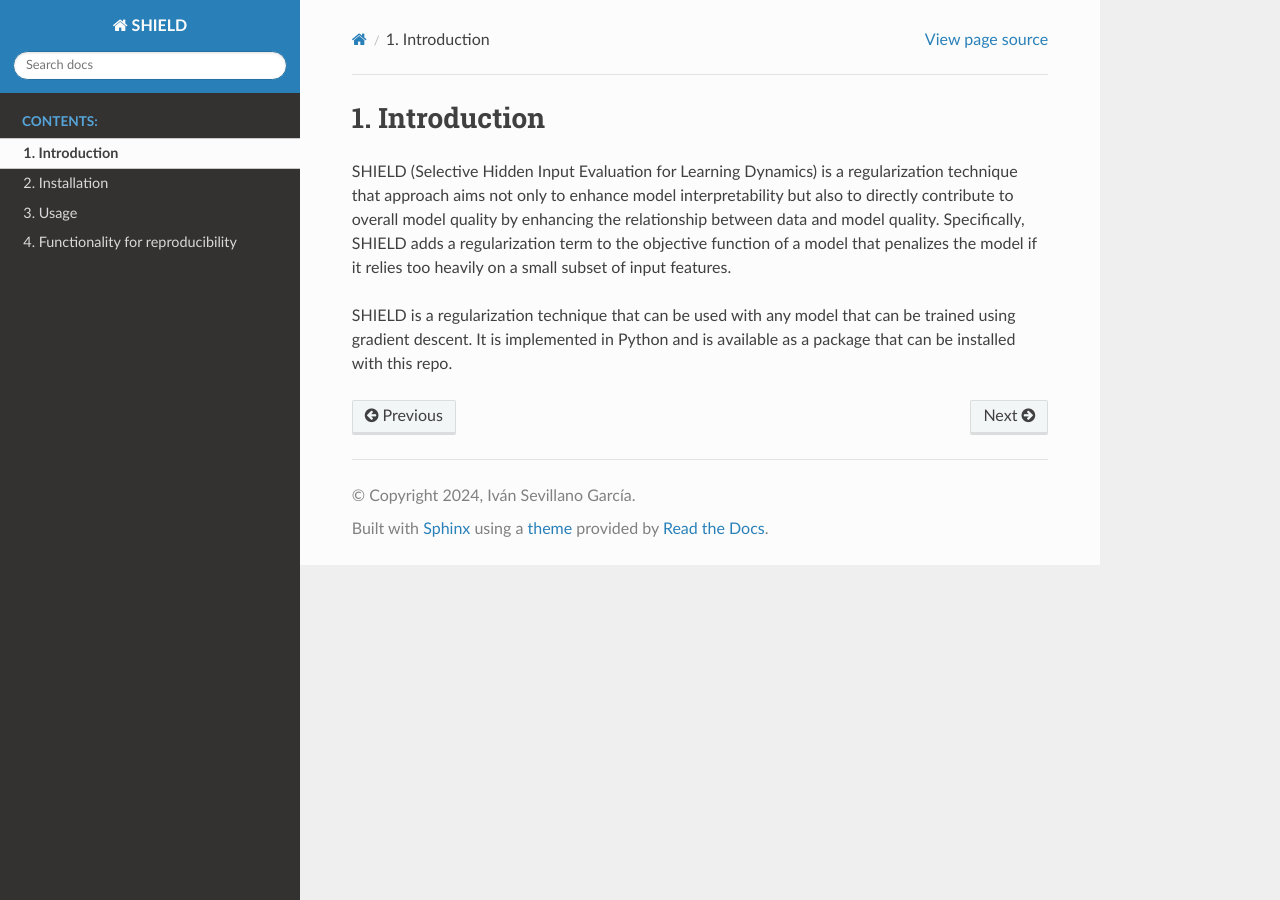
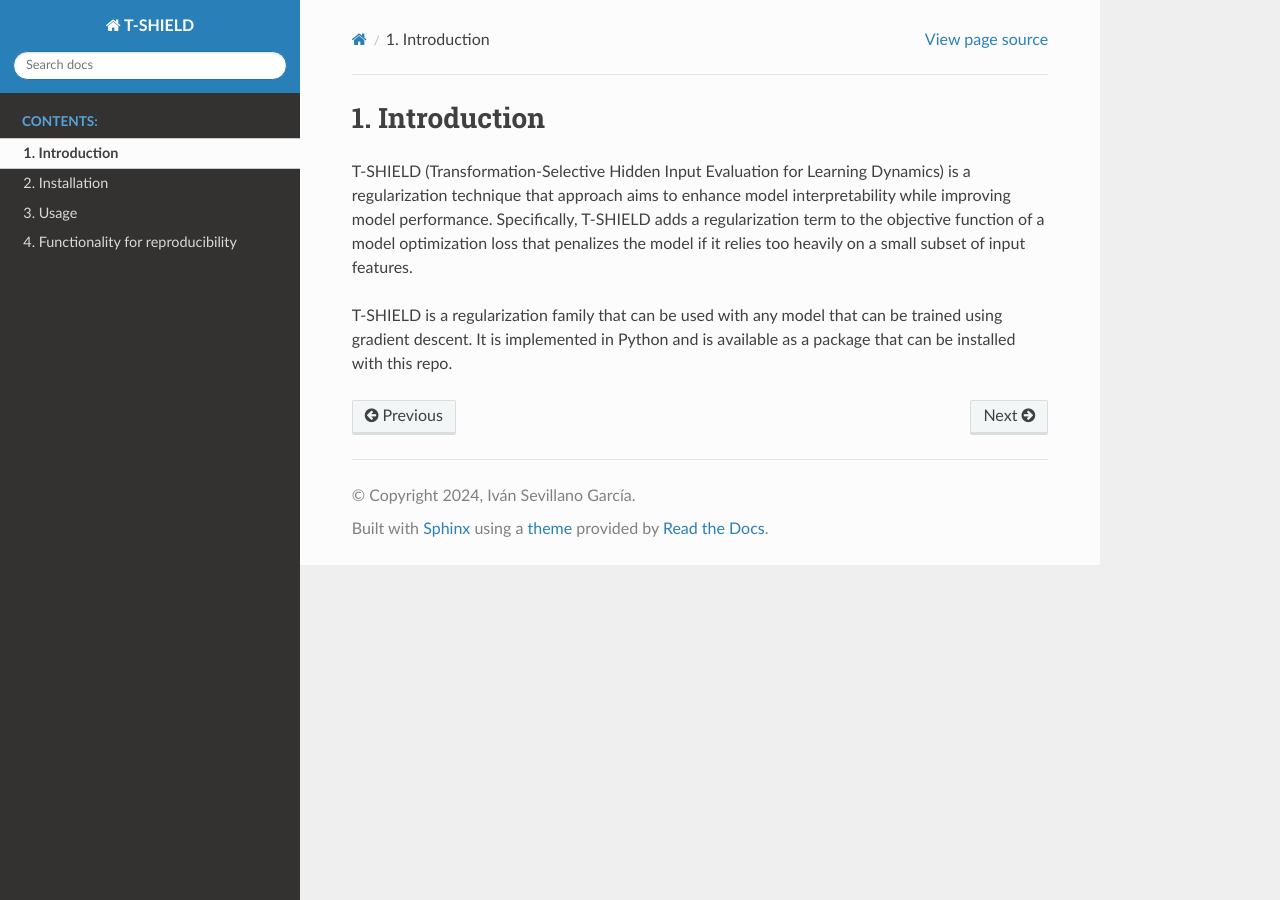
Before and after one commit to ari-dasci/S-T-SHIELD, a Sphinx documentation site: the page built from docs/source/intro.rst, in a window 1280 px wide. Built offline with Sphinx 7.4.7 and the Read the Docs theme 3.1.0, drawn with Linux system fonts in a browser that asks for light colours.

```diff
--- a/docs/source/conf.py
+++ b/docs/source/conf.py
@@ -17,7 +17,7 @@
 
 # -- Project information -----------------------------------------------------
 
-project = 'SHIELD'
+project = 'T-SHIELD'
 copyright = '2024, Iván Sevillano García'
 author = 'Iván Sevillano García'
 
@@ -32,7 +32,8 @@ extensions = [
     "sphinx.ext.autosummary",
     "sphinxcontrib.bibtex",
     "sphinx.ext.napoleon",
-    "nbsphinx"
+    "sphinx_inlinecode",
+    "nbsphinx",
 ]
 bibtex_bibfiles = ["refs.bib"]
 
@@ -58,4 +59,4 @@ html_theme = "sphinx_rtd_theme"
 # Add any paths that contain custom static files (such as style sheets) here,
 # relative to this directory. They are copied after the builtin static files,
 # so a file named "default.css" will overwrite the builtin "default.css".
-html_static_path = ['_static']
+#html_static_path = ['_static']
--- a/docs/source/index.rst
+++ b/docs/source/index.rst
@@ -3,7 +3,7 @@
    You can adapt this file completely to your liking, but it should at least
    contain the root `toctree` directive.
 
-Welcome to SHIELD's documentation!
+Welcome to T-SHIELD's documentation!
 ==================================
 
 .. toctree::
--- a/docs/source/install.rst
+++ b/docs/source/install.rst
@@ -14,3 +14,8 @@ Then, you can install SHIELD by running:
 
     git clone https://github.com/isega24/SHIELD.git
     pip install ./SHIELD
+
+Or you can install it by simply using pip:
+
+.. code-block:: bash
+    pip install tshield-xai
--- a/docs/source/intro.rst
+++ b/docs/source/intro.rst
@@ -1,14 +1,13 @@
 Introduction
 =================================
 
-SHIELD (Selective Hidden Input Evaluation for Learning Dynamics) is a regularization
-technique that approach aims not only to enhance model interpretability but also to
-directly contribute to overall model quality by enhancing the relationship between
-data and model quality. Specifically, SHIELD adds a regularization term to the
-objective function of a model that penalizes the model if it relies too heavily on
+T-SHIELD (Transformation-Selective Hidden Input Evaluation for Learning Dynamics) is a regularization
+technique that approach aims to enhance model interpretability while improving model performance.
+Specifically, T-SHIELD adds a regularization term to the
+objective function of a model optimization loss that penalizes the model if it relies too heavily on
 a small subset of input features.
 
 
-SHIELD is a regularization technique that can be used with any model that can be trained
+T-SHIELD is a regularization family that can be used with any model that can be trained
 using gradient descent. It is implemented in Python and is available as a package that
 can be installed with this repo.
--- a/docs/source/usage.rst
+++ b/docs/source/usage.rst
@@ -2,7 +2,7 @@ Usage
 ======
 
 We give an example of usage where we replicate the experimentation of
-the paper "SHIELD: ":
+the paper "T-SHIELD: ":
 
 .. toctree::
     :maxdepth: 2
--- a/pyproject.toml
+++ b/pyproject.toml
@@ -3,7 +3,7 @@ requires = ["setuptools>=61.0"]
 build-backend = "setuptools.build_meta"
 
 [project]
-name = "TSHIELD_isega24"
+name = "tshield-xai"
 version = "0.0.1"
 authors = [
   { name="Ivan Sevillano-Garcia", email="isevillano@ugr.es" },
@@ -38,9 +38,10 @@ dependencies = [
         "nbsphinx",
         "wget",
         "pandoc",
-        "ReVel",
+        "revel-xai",
         "torchsummary",
         "tensorboard",
+        "twine",
     ]
 
 [project.urls]
--- a/setup.py
+++ b/setup.py
@@ -4,14 +4,14 @@ with open("README.md", "r", encoding="utf-8") as fh:
     long_description = fh.read()
 
 setuptools.setup(
-    name="TSHIELD_isega24",
+    name="tshield-xai",
     version="0.0.1",
     author="Iván Sevillano Garcia",
     author_email="isevillano@ugr.es",
     description="Transformation-Selective Hidden Input Evaluation for Learning Dynamics",
     long_description=long_description,
     classifiers=["Programming Language :: Python :: 3"],
-    packages=["TSHIELD", "TSHIELD.TSHIELD", "TSHIELD.procedures"],
+    packages=setuptools.find_packages(),
     install_requires=[
         "torch",
         "scikit-learn",
```
Also changed, not shown: README.md (+28 -2 lines), docs/source/modules.rst (+11 -9 lines), .readthedocs.yaml (added), 1 other file.
